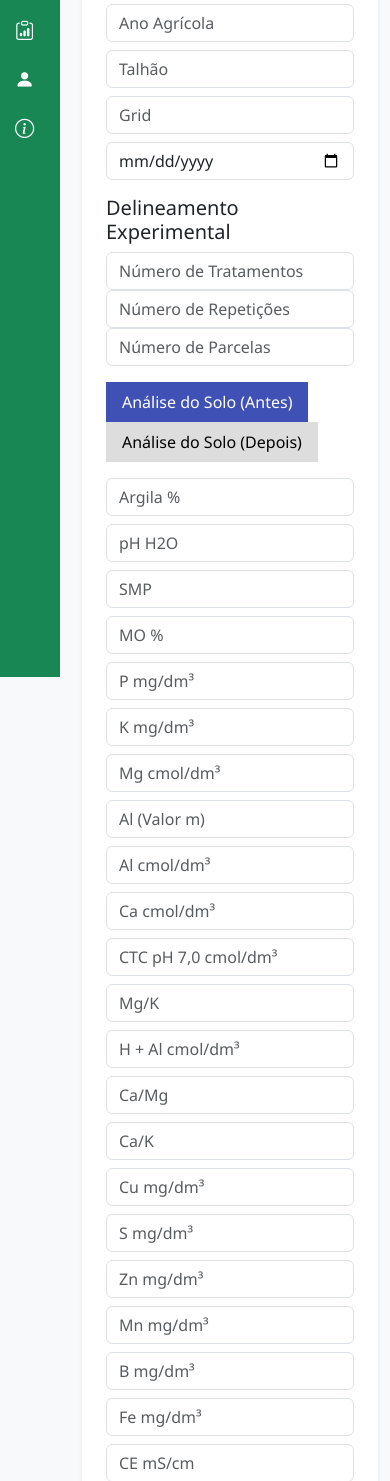
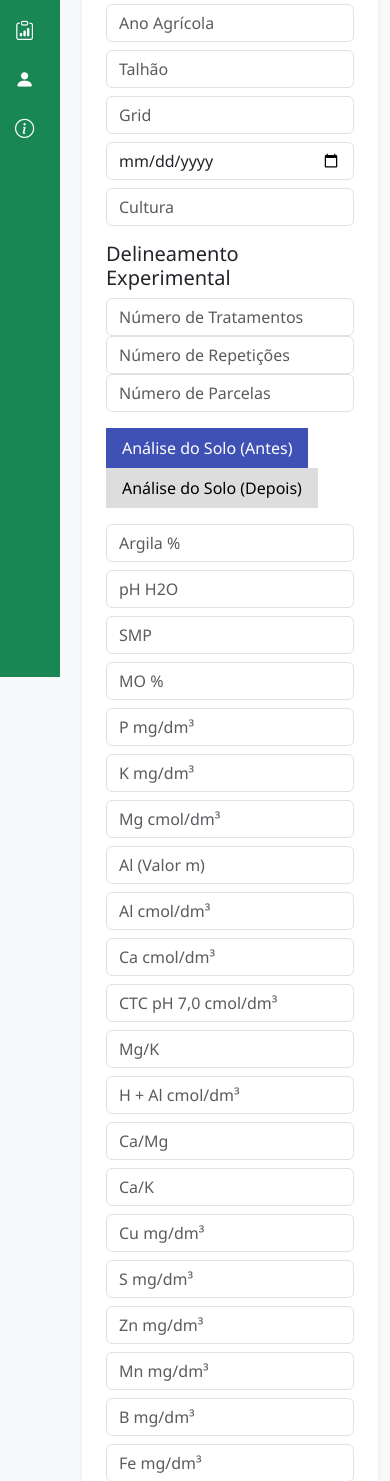
Before and after one commit to ThiagoBava/fertilizamais, a PHP site: page / in a window 390 px wide. Shown: the part 167-1648 px from the top of the page. Run offline with PHP 8.4, Linux system fonts and the light colour scheme; the visitor is signed in with stand-in values (Sample User, id 1).

Commit message:
Correções de numeros e  interface

```diff
--- a/analises.php
+++ b/analises.php
@@ -18,7 +18,7 @@ if (isset($_GET['delete'])) {
 }
 
 // Buscar análises
-$stmt = $db->prepare("SELECT id, periodo, anoAgricola, talhao, grid, dataAnalise, numTratamentos, numRepeticoes, numParcelas FROM analises WHERE usuario = ? ORDER BY id DESC");
+$stmt = $db->prepare("SELECT id, periodo, anoAgricola, talhao, tipoCultura, grid, dataAnalise, numTratamentos, numRepeticoes, numParcelas FROM analises WHERE usuario = ? ORDER BY id DESC");
 $stmt->execute([$usuario]);
 $analises = $stmt->fetchAll(PDO::FETCH_ASSOC);
 ?>
@@ -199,6 +199,7 @@ $analises = $stmt->fetchAll(PDO::FETCH_ASSOC);
                             <th>Talhão</th>
                             <th>Grid</th>
                             <th>Data</th>
+                            <th>Tipo de Cultura</th>
                             <th>Trat.</th>
                             <th>Repet.</th>
                             <th>Parcelas</th>
@@ -214,6 +215,7 @@ $analises = $stmt->fetchAll(PDO::FETCH_ASSOC);
                                 <td><?php echo htmlspecialchars($a['talhao']); ?></td>
                                 <td><?php echo htmlspecialchars($a['grid']); ?></td>
                                 <td><?php echo !empty($a['dataAnalise']) ? date('d/m/Y', strtotime($a['dataAnalise'])) : 'N/A'; ?></td>
+                                <td><?php echo htmlspecialchars($a['tipoCultura']); ?></td>
                                 <td><?php echo $a['numTratamentos']; ?></td>
                                 <td><?php echo $a['numRepeticoes']; ?></td>
                                 <td><?php echo $a['numParcelas']; ?></td>
--- a/index.php
+++ b/index.php
@@ -14,6 +14,7 @@ if ($_SERVER["REQUEST_METHOD"] === "POST" && ($_POST['form_submitted'] ?? '0') =
         'talhao' => $_POST['talhao'] ?? null,
         'grid' => $_POST['grid'] ?? null,
         'dataAnalise' => $_POST['dataAnalise'] ?? null,
+        'tipoCultura' => $_POST['tipoCultura'] ?? null,
 
         // Delineamento Experimental
         'numTratamentos' => $_POST['numTratamentos'] ?? null,
@@ -215,6 +216,14 @@ unset($_SESSION['erro']);
             max-width: 300px;  /* limite máximo da largura */
          }
 
+         .card {
+            background-color: #fff;
+            border-radius: 8px;
+            border: 1px solid #e0e0e0;
+            box-shadow: 0 2px 8px rgba(0, 0, 0, 0.05);
+            margin-bottom: 20px;
+        }
+
         container-fluid {
             max-width: 100vw;
         }
@@ -291,7 +300,8 @@ unset($_SESSION['erro']);
       <div class="col-md-4 mb-2"><input type="text" class="form-control" name="talhao" placeholder="Talhão" required></div>
       <div class="col-md-4 mb-2"><input type="text" class="form-control" name="grid" placeholder="Grid" required></div>
       <div class="col-md-4 mb-2"><input type="date" class="form-control" name="dataAnalise" placeholder="Data Análise" required></div>
-   </div>
+      <div class="col-md-4 mb-2"><input type="text" class="form-control" id="tipoCultura" name="tipoCultura" placeholder="Cultura" required></div>
+</div>
    <h5>Delineamento Experimental</h5>
    <div class="row mb-3">
       <div class="col-md-4"><input type="text" class="form-control" name="numTratamentos" placeholder="Número de Tratamentos" required></div>
@@ -308,56 +318,56 @@ unset($_SESSION['erro']);
    <!-- Solo Antes -->
    <div id="solo-antes" class="tab-content active">
       <div class="row">
-         <div class="col-md-4 mb-2"><input class="form-control form-narrow" name="argilaAntes" placeholder="Argila %"></div>
-         <div class="col-md-4 mb-2"><input class="form-control form-narrow" name="phH2OAntes" placeholder="pH H2O"></div>
-         <div class="col-md-4 mb-2"><input class="form-control form-narrow" name="smpAntes" placeholder="SMP"></div>
-         <div class="col-md-4 mb-2"><input class="form-control form-narrow" name="moAntes" placeholder="MO %"></div>
-         <div class="col-md-4 mb-2"><input class="form-control form-narrow" name="pAntes" placeholder="P mg/dm³"></div>
-         <div class="col-md-4 mb-2"><input class="form-control form-narrow" name="kAntes" placeholder="K mg/dm³"></div>
-         <div class="col-md-4 mb-2"><input class="form-control form-narrow" name="mgAntes" placeholder="Mg cmol/dm³"></div>
-         <div class="col-md-4 mb-2"><input class="form-control form-narrow" name="alValorAntes" placeholder="Al (Valor m)"></div>
-         <div class="col-md-4 mb-2"><input class="form-control form-narrow" name="alAntes" placeholder="Al cmol/dm³"></div>
-         <div class="col-md-4 mb-2"><input class="form-control form-narrow" name="caAntes" placeholder="Ca cmol/dm³"></div>
-         <div class="col-md-4 mb-2"><input class="form-control form-narrow" name="ctcAntes" placeholder="CTC pH 7,0 cmol/dm³"></div>
-         <div class="col-md-4 mb-2"><input class="form-control form-narrow" name="mgkAntes" placeholder="Mg/K"></div>
-         <div class="col-md-4 mb-2"><input class="form-control form-narrow" name="halAntes" placeholder="H + Al cmol/dm³"></div>
-         <div class="col-md-4 mb-2"><input class="form-control form-narrow" name="camgAntes" placeholder="Ca/Mg"></div>
-         <div class="col-md-4 mb-2"><input class="form-control form-narrow" name="cakAntes" placeholder="Ca/K"></div>
-         <div class="col-md-4 mb-2"><input class="form-control form-narrow" name="cuAntes" placeholder="Cu mg/dm³"></div>
-         <div class="col-md-4 mb-2"><input class="form-control form-narrow" name="sAntes" placeholder="S mg/dm³"></div>
-         <div class="col-md-4 mb-2"><input class="form-control form-narrow" name="znAntes" placeholder="Zn mg/dm³"></div>
-         <div class="col-md-4 mb-2"><input class="form-control form-narrow" name="mnAntes" placeholder="Mn mg/dm³"></div>
-         <div class="col-md-4 mb-2"><input class="form-control form-narrow" name="bAntes" placeholder="B mg/dm³"></div>
-         <div class="col-md-4 mb-2"><input class="form-control form-narrow" name="feAntes" placeholder="Fe mg/dm³"></div>
-         <div class="col-md-4 mb-2"><input class="form-control form-narrow" name="ceAntes" placeholder="CE mS/cm"></div>
+         <div class="col-md-4 mb-2"><input type="number" step="0.01" class="form-control form-narrow" name="argilaAntes" placeholder="Argila %"></div>
+         <div class="col-md-4 mb-2"><input type="number" step="0.01" class="form-control form-narrow" name="phH2OAntes" placeholder="pH H2O"></div>
+         <div class="col-md-4 mb-2"><input type="number" step="0.01" class="form-control form-narrow" name="smpAntes" placeholder="SMP"></div>
+         <div class="col-md-4 mb-2"><input type="number" step="0.01" class="form-control form-narrow" name="moAntes" placeholder="MO %"></div>
+         <div class="col-md-4 mb-2"><input type="number" step="0.01" class="form-control form-narrow" name="pAntes" placeholder="P mg/dm³"></div>
+         <div class="col-md-4 mb-2"><input type="number" step="0.01" class="form-control form-narrow" name="kAntes" placeholder="K mg/dm³"></div>
+         <div class="col-md-4 mb-2"><input type="number" step="0.01" class="form-control form-narrow" name="mgAntes" placeholder="Mg cmol/dm³"></div>
+         <div class="col-md-4 mb-2"><input type="number" step="0.01" class="form-control form-narrow" name="alValorAntes" placeholder="Al (Valor m)"></div>
+         <div class="col-md-4 mb-2"><input type="number" step="0.01" class="form-control form-narrow" name="alAntes" placeholder="Al cmol/dm³"></div>
+         <div class="col-md-4 mb-2"><input type="number" step="0.01" class="form-control form-narrow" name="caAntes" placeholder="Ca cmol/dm³"></div>
+         <div class="col-md-4 mb-2"><input type="number" step="0.01" class="form-control form-narrow" name="ctcAntes" placeholder="CTC pH 7,0 cmol/dm³"></div>
+         <div class="col-md-4 mb-2"><input type="number" step="0.01" class="form-control form-narrow" name="mgkAntes" placeholder="Mg/K"></div>
+         <div class="col-md-4 mb-2"><input type="number" step="0.01" class="form-control form-narrow" name="halAntes" placeholder="H + Al cmol/dm³"></div>
+         <div class="col-md-4 mb-2"><input type="number" step="0.01" class="form-control form-narrow" name="camgAntes" placeholder="Ca/Mg"></div>
+         <div class="col-md-4 mb-2"><input type="number" step="0.01" class="form-control form-narrow" name="cakAntes" placeholder="Ca/K"></div>
+         <div class="col-md-4 mb-2"><input type="number" step="0.01" class="form-control form-narrow" name="cuAntes" placeholder="Cu mg/dm³"></div>
+         <div class="col-md-4 mb-2"><input type="number" step="0.01" class="form-control form-narrow" name="sAntes" placeholder="S mg/dm³"></div>
+         <div class="col-md-4 mb-2"><input type="number" step="0.01" class="form-control form-narrow" name="znAntes" placeholder="Zn mg/dm³"></div>
+         <div class="col-md-4 mb-2"><input type="number" step="0.01" class="form-control form-narrow" name="mnAntes" placeholder="Mn mg/dm³"></div>
+         <div class="col-md-4 mb-2"><input type="number" step="0.01" class="form-control form-narrow" name="bAntes" placeholder="B mg/dm³"></div>
+         <div class="col-md-4 mb-2"><input type="number" step="0.01" class="form-control form-narrow" name="feAntes" placeholder="Fe mg/dm³"></div>
+         <div class="col-md-4 mb-2"><input type="number" step="0.01" class="form-control form-narrow" name="ceAntes" placeholder="CE mS/cm"></div>
       </div>
    </div>
 
    <!-- Solo Depois -->
    <div id="solo-depois" class="tab-content">
       <div class="row">
-         <div class="col-md-4 mb-2"><input class="form-control form-narrow" name="argilaDepois" placeholder="Argila %"></div>
-         <div class="col-md-4 mb-2"><input class="form-control form-narrow" name="phH2ODepois" placeholder="pH H2O"></div>
-         <div class="col-md-4 mb-2"><input class="form-control form-narrow" name="smpDepois" placeholder="SMP"></div>
-         <div class="col-md-4 mb-2"><input class="form-control form-narrow" name="moDepois" placeholder="MO %"></div>
-         <div class="col-md-4 mb-2"><input class="form-control form-narrow" name="pDepois" placeholder="P mg/dm³"></div>
-         <div class="col-md-4 mb-2"><input class="form-control form-narrow" name="kDepois" placeholder="K mg/dm³"></div>
-         <div class="col-md-4 mb-2"><input class="form-control form-narrow" name="mgDepois" placeholder="Mg cmol/dm³"></div>
-         <div class="col-md-4 mb-2"><input class="form-control form-narrow" name="alValorDepois" placeholder="Al (Valor m)"></div>
-         <div class="col-md-4 mb-2"><input class="form-control form-narrow" name="alDepois" placeholder="Al cmol/dm³"></div>
-         <div class="col-md-4 mb-2"><input class="form-control form-narrow" name="caDepois" placeholder="Ca cmol/dm³"></div>
-         <div class="col-md-4 mb-2"><input class="form-control form-narrow" name="ctcDepois" placeholder="CTC pH 7,0 cmol/dm³"></div>
-         <div class="col-md-4 mb-2"><input class="form-control form-narrow" name="mgkDepois" placeholder="Mg/K"></div>
-         <div class="col-md-4 mb-2"><input class="form-control form-narrow" name="halDepois" placeholder="H + Al cmol/dm³"></div>
-         <div class="col-md-4 mb-2"><input class="form-control form-narrow" name="camgDepois" placeholder="Ca/Mg"></div>
-         <div class="col-md-4 mb-2"><input class="form-control form-narrow" name="cakDepois" placeholder="Ca/K"></div>
-         <div class="col-md-4 mb-2"><input class="form-control form-narrow" name="cuDepois" placeholder="Cu mg/dm³"></div>
-         <div class="col-md-4 mb-2"><input class="form-control form-narrow" name="sDepois" placeholder="S mg/dm³"></div>
-         <div class="col-md-4 mb-2"><input class="form-control form-narrow" name="znDepois" placeholder="Zn mg/dm³"></div>
-         <div class="col-md-4 mb-2"><input class="form-control form-narrow" name="mnDepois" placeholder="Mn mg/dm³"></div>
-         <div class="col-md-4 mb-2"><input class="form-control form-narrow" name="bDepois" placeholder="B mg/dm³"></div>
-         <div class="col-md-4 mb-2"><input class="form-control form-narrow" name="feDepois" placeholder="Fe mg/dm³"></div>
-         <div class="col-md-4 mb-2"><input class="form-control form-narrow" name="ceDepois" placeholder="CE mS/cm"></div>
+         <div class="col-md-4 mb-2"><input type="number" step="0.01" class="form-control form-narrow" name="argilaDepois" placeholder="Argila %"></div>
+         <div class="col-md-4 mb-2"><input type="number" step="0.01" class="form-control form-narrow" name="phH2ODepois" placeholder="pH H2O"></div>
+         <div class="col-md-4 mb-2"><input type="number" step="0.01" class="form-control form-narrow" name="smpDepois" placeholder="SMP"></div>
+         <div class="col-md-4 mb-2"><input type="number" step="0.01" class="form-control form-narrow" name="moDepois" placeholder="MO %"></div>
+         <div class="col-md-4 mb-2"><input type="number" step="0.01" class="form-control form-narrow" name="pDepois" placeholder="P mg/dm³"></div>
+         <div class="col-md-4 mb-2"><input type="number" step="0.01" class="form-control form-narrow" name="kDepois" placeholder="K mg/dm³"></div>
+         <div class="col-md-4 mb-2"><input type="number" step="0.01" class="form-control form-narrow" name="mgDepois" placeholder="Mg cmol/dm³"></div>
+         <div class="col-md-4 mb-2"><input type="number" step="0.01" class="form-control form-narrow" name="alValorDepois" placeholder="Al (Valor m)"></div>
+         <div class="col-md-4 mb-2"><input type="number" step="0.01" class="form-control form-narrow" name="alDepois" placeholder="Al cmol/dm³"></div>
+         <div class="col-md-4 mb-2"><input type="number" step="0.01" class="form-control form-narrow" name="caDepois" placeholder="Ca cmol/dm³"></div>
+         <div class="col-md-4 mb-2"><input type="number" step="0.01" class="form-control form-narrow" name="ctcDepois" placeholder="CTC pH 7,0 cmol/dm³"></div>
+         <div class="col-md-4 mb-2"><input type="number" step="0.01" class="form-control form-narrow" name="mgkDepois" placeholder="Mg/K"></div>
+         <div class="col-md-4 mb-2"><input type="number" step="0.01" class="form-control form-narrow" name="halDepois" placeholder="H + Al cmol/dm³"></div>
+         <div class="col-md-4 mb-2"><input type="number" step="0.01" class="form-control form-narrow" name="camgDepois" placeholder="Ca/Mg"></div>
+         <div class="col-md-4 mb-2"><input type="number" step="0.01" class="form-control form-narrow" name="cakDepois" placeholder="Ca/K"></div>
+         <div class="col-md-4 mb-2"><input type="number" step="0.01" class="form-control form-narrow" name="cuDepois" placeholder="Cu mg/dm³"></div>
+         <div class="col-md-4 mb-2"><input type="number" step="0.01" class="form-control form-narrow" name="sDepois" placeholder="S mg/dm³"></div>
+         <div class="col-md-4 mb-2"><input type="number" step="0.01" class="form-control form-narrow" name="znDepois" placeholder="Zn mg/dm³"></div>
+         <div class="col-md-4 mb-2"><input type="number" step="0.01" class="form-control form-narrow" name="mnDepois" placeholder="Mn mg/dm³"></div>
+         <div class="col-md-4 mb-2"><input type="number" step="0.01" class="form-control form-narrow" name="bDepois" placeholder="B mg/dm³"></div>
+         <div class="col-md-4 mb-2"><input type="number" step="0.01" class="form-control form-narrow" name="feDepois" placeholder="Fe mg/dm³"></div>
+         <div class="col-md-4 mb-2"><input type="number" step="0.01" class="form-control form-narrow" name="ceDepois" placeholder="CE mS/cm"></div>
       </div>
    </div>
 
@@ -368,7 +378,7 @@ unset($_SESSION['erro']);
     <button type="button" class="btn btn-primary" onclick="submitForm()">GERAR RELATÓRIO</button>
 </div>
 </form>
-
+    </div>
                </div>
             </div>
          </div>
--- a/salvar_analise.php
+++ b/salvar_analise.php
@@ -18,6 +18,7 @@ $db->exec("CREATE TABLE IF NOT EXISTS analises (
     talhao TEXT,
     grid TEXT,
     dataAnalise TEXT,
+    tipoCultura TEXT,
     numTratamentos INTEGER,
     numRepeticoes INTEGER,
     numParcelas INTEGER,
```
Also changed, not shown: update_fertilizaMais.sql (added, +37 -0 lines), fertilizaMais.db.
